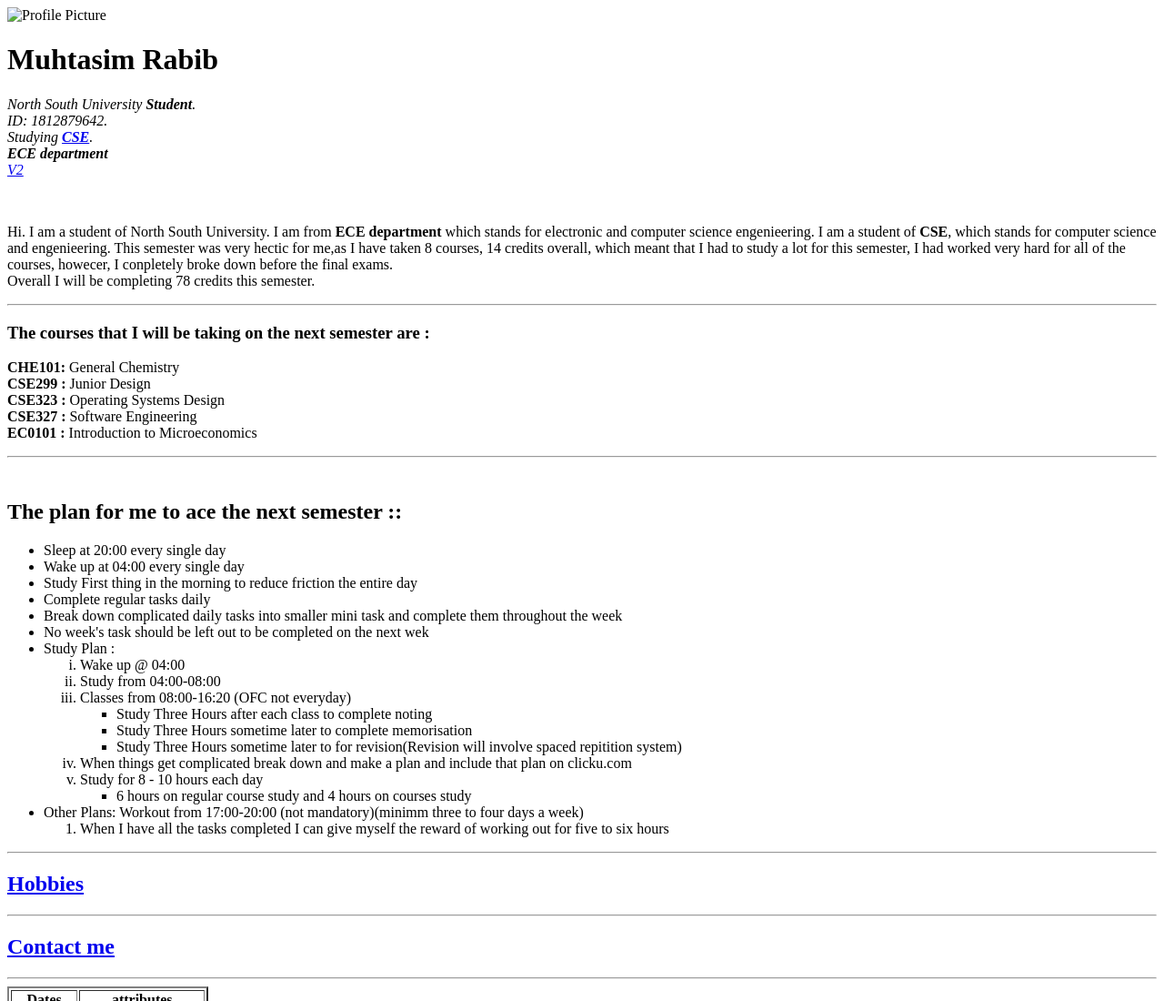
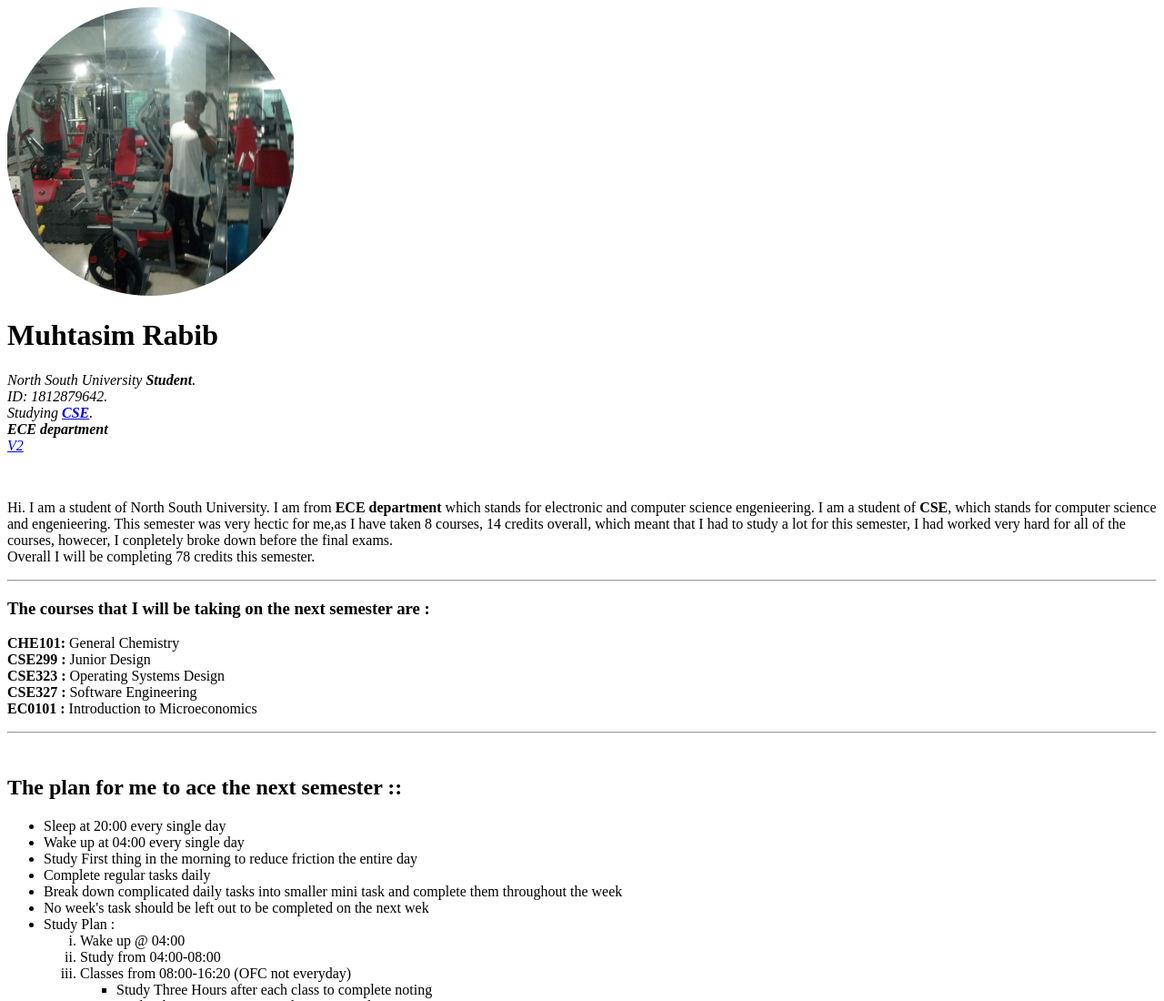
Before and after one commit to Rabib01/cv, a plain HTML site: page index.html in a window 1280 px wide. Shown: the top 1100 px of the page at 91% size. Drawn offline with Linux system fonts and the light colour scheme.

Commit message:
Update index.html

```diff
--- a/index.html
+++ b/index.html
@@ -7,7 +7,7 @@
 </head>
 
 <body>
-  <img src="Images\Profile Picture.png" alt="Profile Picture">
+  <img src="Profile Picture.png" alt="Profile Picture">
   <h1>Muhtasim Rabib</h1>
 
   <p>
```
